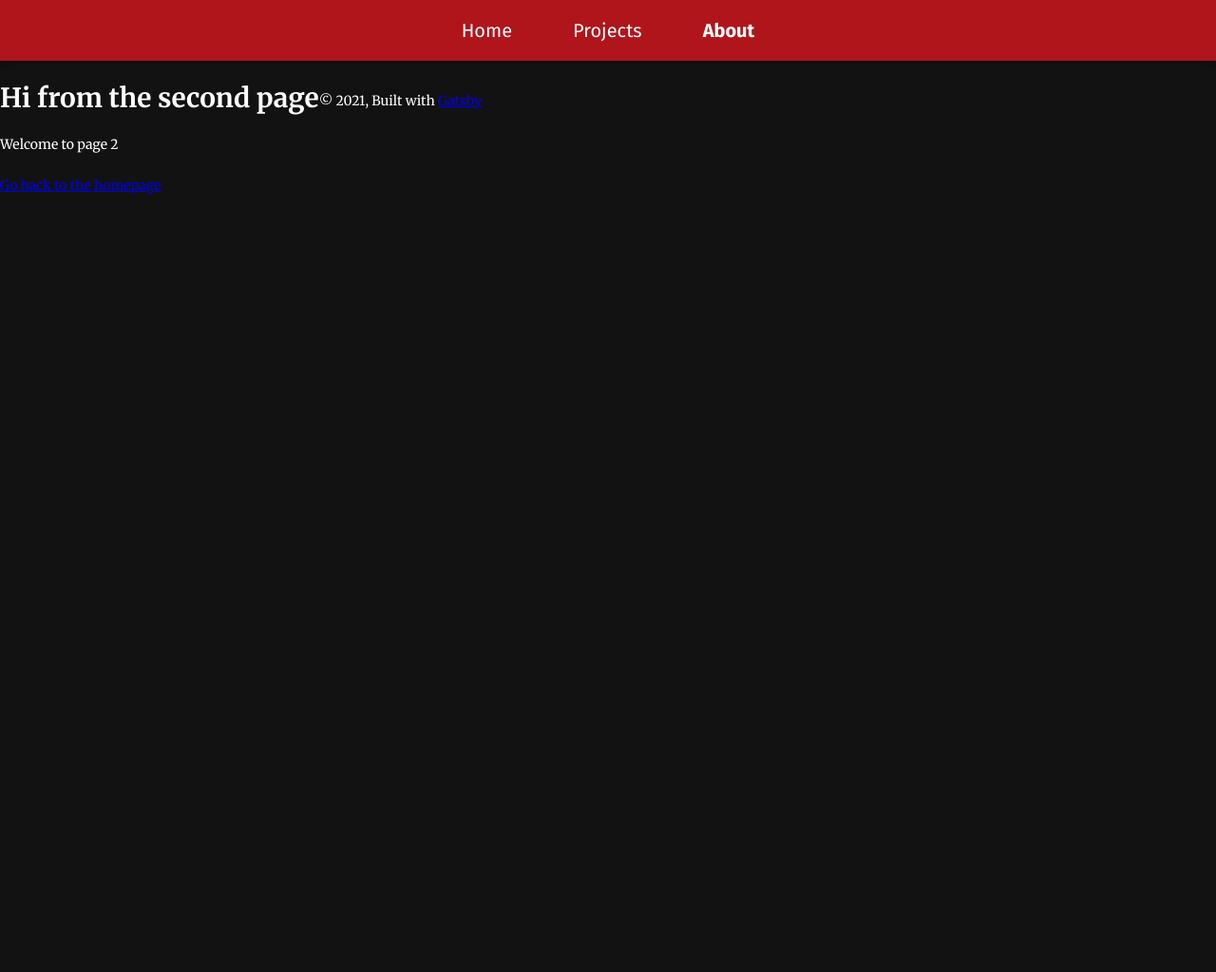
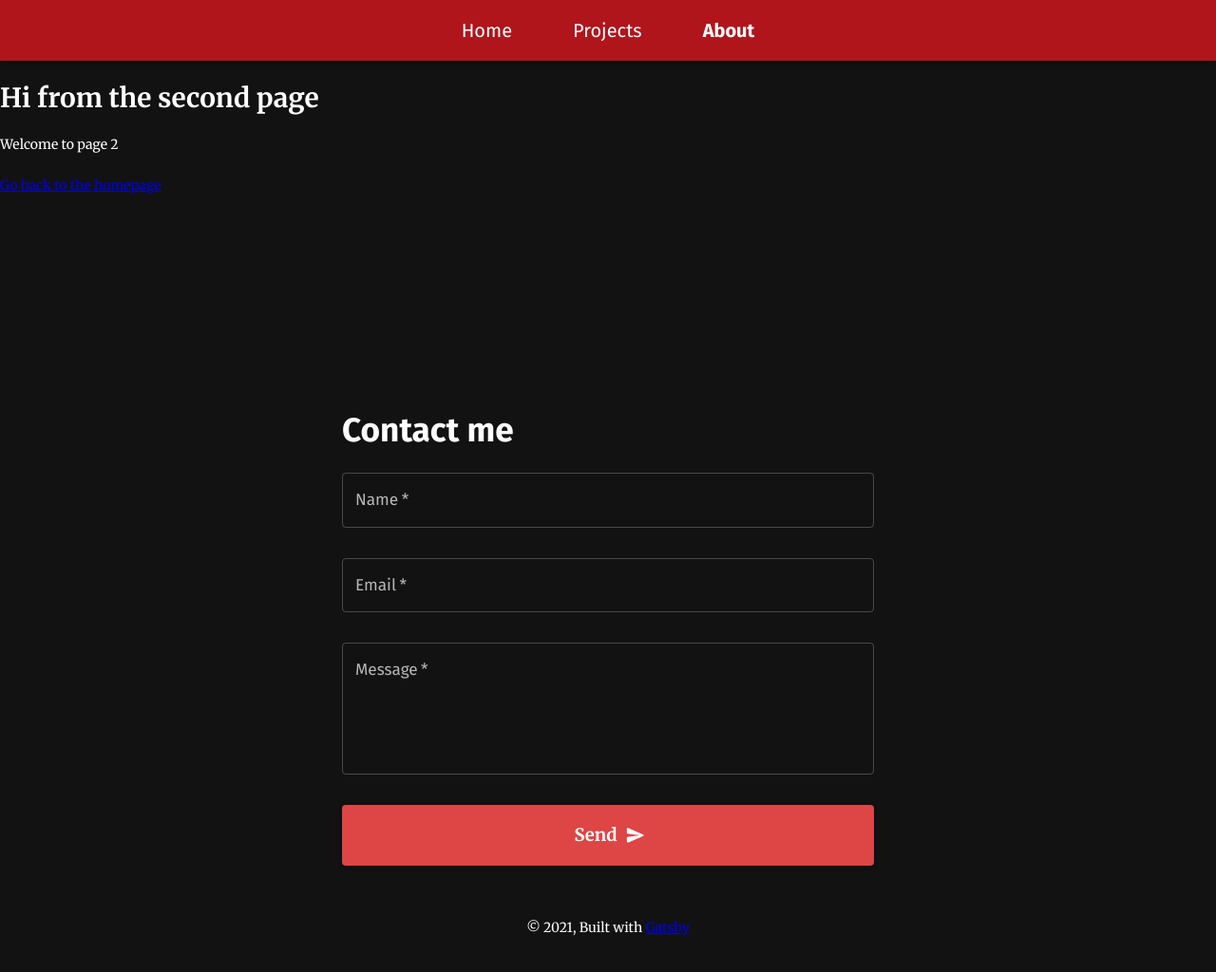
Before and after one commit to alessandrocapra/portfolio-2020-final, a Gatsby site: page /page-2 in a window 1280 px wide. Shown: the whole page at 95% size. Before the commit the page ends 800 px from the top, so only its background shows below. Built offline with nearby package versions, Linux system fonts and the light colour scheme; Gatsby itself is replaced by a stand-in of ours.

Commit message:
Add form and fix spacing

```diff
--- /dev/null
+++ b/src/components/footer.js
@@ -0,0 +1,114 @@
+import React, { useState } from "react"
+import { makeStyles } from "@material-ui/core/styles"
+import {
+  Box,
+  Grid,
+  Typography,
+  TextField,
+  Button,
+  Icon,
+} from "@material-ui/core"
+import SendRounded from "@material-ui/icons/SendRounded"
+
+const useStyles = makeStyles({
+  root: {
+    marginTop: "14rem",
+    marginBottom: "4rem",
+    padding: "0 5rem",
+  },
+  contactForm: {
+    display: "flex",
+    flexDirection: "column",
+    "& > *": {
+      marginBottom: "2rem",
+    },
+  },
+})
+
+const Footer = () => {
+  const classes = useStyles()
+  const [name, setName] = useState("")
+  const [email, setEmail] = useState("")
+  const [message, setMessage] = useState("")
+
+  const handleSubmit = e => {
+    // TODO finish integration Netlify: https://www.netlify.com/blog/2017/07/20/how-to-integrate-netlifys-form-handling-in-a-react-app/?_ga=2.137835957.445443183.1618057278-1356593327.1618057278
+    // fetch("/", {
+    //   method: "POST",
+    //   headers: { "Content-Type": "application/x-www-form-urlencoded" },
+    //   body: encode({ "form-name": "contact", ...this.state }),
+    // })
+    //   .then(() => alert("Success!"))
+    //   .catch(error => alert(error))
+
+    e.preventDefault()
+  }
+
+  return (
+    <Box component="footer" className={classes.root}>
+      <Grid container justify="center">
+        <Grid item xs={6}>
+          <Typography variant="h3">Contact me</Typography>
+          <form
+            name="contact"
+            data-netlify="true"
+            method="POST"
+            noValidate
+            autoComplete="off"
+            className={classes.contactForm}
+            onSubmit={handleSubmit}
+          >
+            <TextField
+              id="name"
+              name="name"
+              label="Name"
+              variant="outlined"
+              required
+              value={name}
+              onChange={event => setName(event.target.value)}
+            />
+            <TextField
+              id="email"
+              name="email"
+              label="Email"
+              variant="outlined"
+              required
+              value={email}
+              onChange={event => setEmail(event.target.value)}
+            />
+            <TextField
+              id="message"
+              name="message"
+              label="Message"
+              variant="outlined"
+              multiline
+              rows={5}
+              required
+              value={message}
+              onChange={event => setMessage(event.target.value)}
+            />
+            <Button
+              type="submit"
+              variant="contained"
+              color="primary"
+              className={classes.button}
+              endIcon={<SendRounded />}
+              size="large"
+            >
+              Send
+            </Button>
+          </form>
+        </Grid>
+        <Grid item xs={12}>
+          <Box textAlign="center">
+            © {new Date().getFullYear()}, Built with
+            {` `}
+            <a href="https://www.gatsbyjs.com">Gatsby</a>
+          </Box>
+        </Grid>
+      </Grid>
+    </Box>
+  )
+}
+
+export default Footer
--- a/src/components/layout.js
+++ b/src/components/layout.js
@@ -10,8 +10,9 @@ import PropTypes from "prop-types"
 import { useStaticQuery, graphql } from "gatsby"
 
 import Header from "./header"
+import Footer from "./footer"
 import "./layout.css"
-import { Container, CssBaseline, Grid, ThemeProvider } from "@material-ui/core"
+import { CssBaseline, Grid, ThemeProvider } from "@material-ui/core"
 import theme from "../theme"
 
 const Layout = ({ children }) => {
@@ -31,16 +32,8 @@ const Layout = ({ children }) => {
       <Header siteTitle={data.site.siteMetadata?.title || `Title`} />
       <Grid container>
         <main>{children}</main>
-        <footer
-          style={{
-            marginTop: `2rem`,
-          }}
-        >
-          © {new Date().getFullYear()}, Built with
-          {` `}
-          <a href="https://www.gatsbyjs.com">Gatsby</a>
-        </footer>
       </Grid>
+      <Footer />
     </ThemeProvider>
   )
 }
--- a/src/components/projectSection.js
+++ b/src/components/projectSection.js
@@ -4,14 +4,12 @@ import React from "react"
 const ProjectSection = props => {
   return (
     <Box py={14} textAlign="center">
-      <Typography variant="h2">Title</Typography>
+      <Typography variant="h2">{props.title}</Typography>
       <Typography
         variant="body1"
         style={{ maxWidth: "45rem", margin: "0 auto" }}
       >
-        Lorem, ipsum dolor sit amet consectetur adipisicing elit. Ab, culpa, hic
-        voluptatibus mollitia reprehenderit iusto officia ex veritatis ipsam
-        optio maiores, architecto vel id expedita quia. Sit fugit hic similique!
+        {props.desc}
       </Typography>
     </Box>
   )
--- a/src/theme.js
+++ b/src/theme.js
@@ -12,6 +12,16 @@ const theme = createMuiTheme({
         fontFamily: "'Fira Sans', sans-serif",
         letterSpacing: "1px",
         textTransform: "uppercase",
+      },
+    },
+    MuiButton: {
+      containedSizeLarge: {
+        padding: "1rem 0",
+      },
+      label: {
+        textTransform: "initial",
+        fontWeight: 700,
+        fontSize: "1.15rem",
       },
     },
   },
```
Also changed, not shown: src/pages/index.js (+17 -10 lines).
